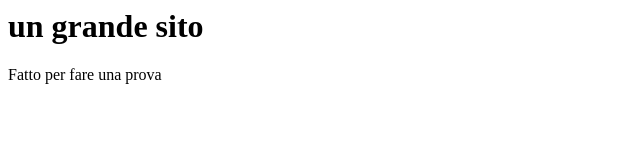
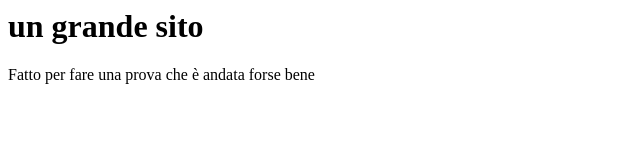
Before and after one commit to pippoplutopaperino2/pippoplutopaperino2.github.io, a plain HTML site: page index.html in a window 1280 px wide. Shown: the whole page, without its empty margins (0-640 px from the left). Drawn offline with Linux system fonts and the light colour scheme.

Commit message:
Update index.html

```diff
--- a/index.html
+++ b/index.html
@@ -6,6 +6,6 @@
     </head>
     <body>
         <h1>un grande sito</h1>
-        <p>Fatto per fare una prova</p>
+        <p>Fatto per fare una prova che è andata forse bene</p>
     </body>
 </html>
```
